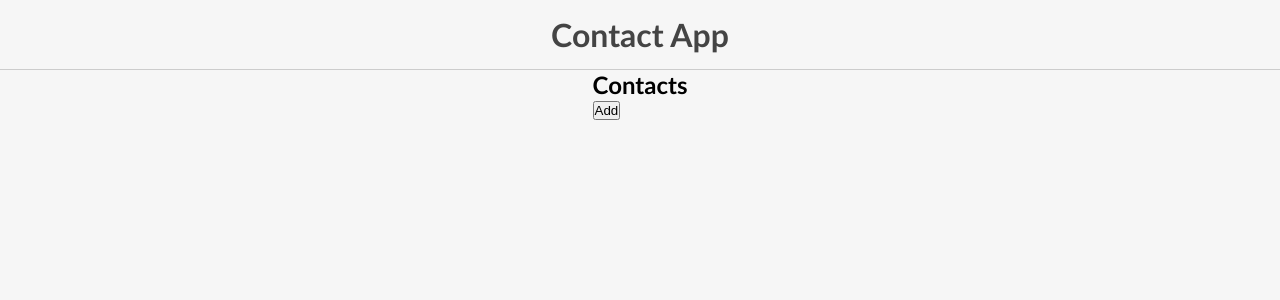
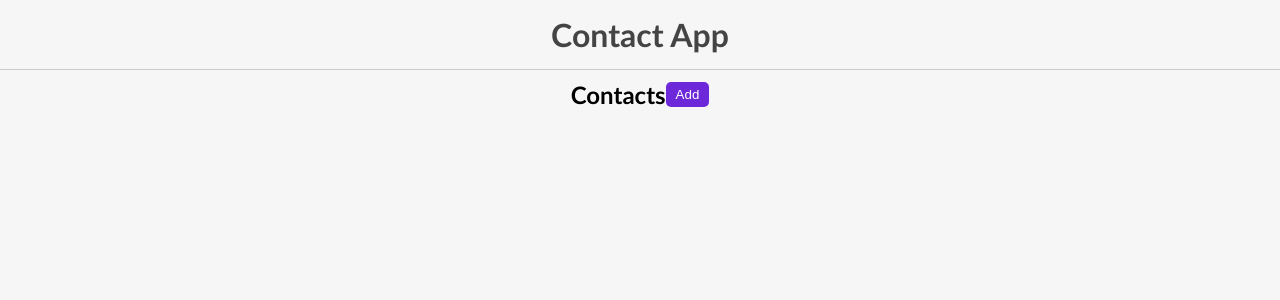
Before and after one commit to HaniyehPeyvandi/ContactList, a React (Create React App) app: page / in a window 1280 px wide. Shown: the top 300 px of the page. Built offline with nearby package versions, Linux system fonts and the light colour scheme.

Commit message:
add some styles for ContactList component

```diff
--- a/src/components/ContactList/ContactList.js
+++ b/src/components/ContactList/ContactList.js
@@ -4,14 +4,18 @@ import Contact from "./Contact/Contact";
 
 const ContactList = ({ contacts, onDelete }) => {
   return (
-    <section className={styles.contactList}>
-      <div>
-        <h2>Contacts</h2>
-        <Link to="/add">
-          <button>Add</button>
-        </Link>
+    <section className={styles.listWrapper}>
+      <div className={styles.contactList}>
+        <div className={styles.listHeader}>
+          <h2>Contacts</h2>
+          <Link to="/add">
+            <button>Add</button>
+          </Link>
+        </div>
+        {contacts.map((contact) => (
+          <Contact onDelete={onDelete} contact={contact} key={contact.id} />
+        ))}
       </div>
-      {contacts.map((contact) => <Contact onDelete={onDelete} contact={contact}/>)}
     </section>
   );
 };
--- a/src/components/ContactList/ContactList.module.css
+++ b/src/components/ContactList/ContactList.module.css
@@ -1,5 +1,28 @@
+.listWrapper{
+  display: flex;
+  justify-content: center;
+}
+
 .contactList{
   display: flex;
   flex-direction: column;
   align-items: center;
 }
+
+.listHeader{
+  display: flex;
+  justify-content: space-between;
+  align-items: center;
+  width: 100%;
+  padding: 10px 0;
+}
+
+.listHeader button{
+  outline: none;
+  border: none;
+  background-color: #6d28d9;
+  color: #fff;
+  cursor: pointer;
+  border-radius: 5px;
+  padding: 5px 10px;
+}
```
